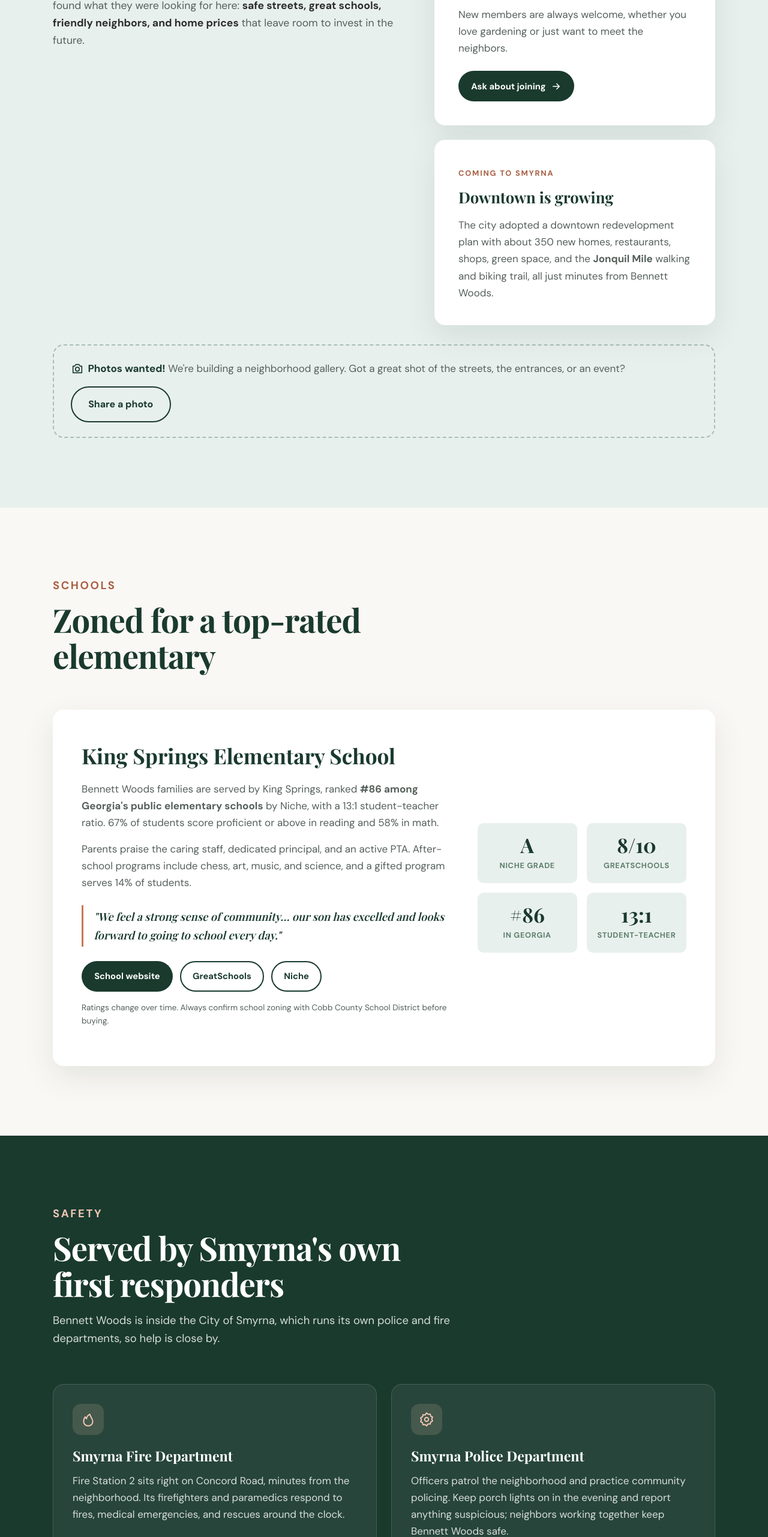
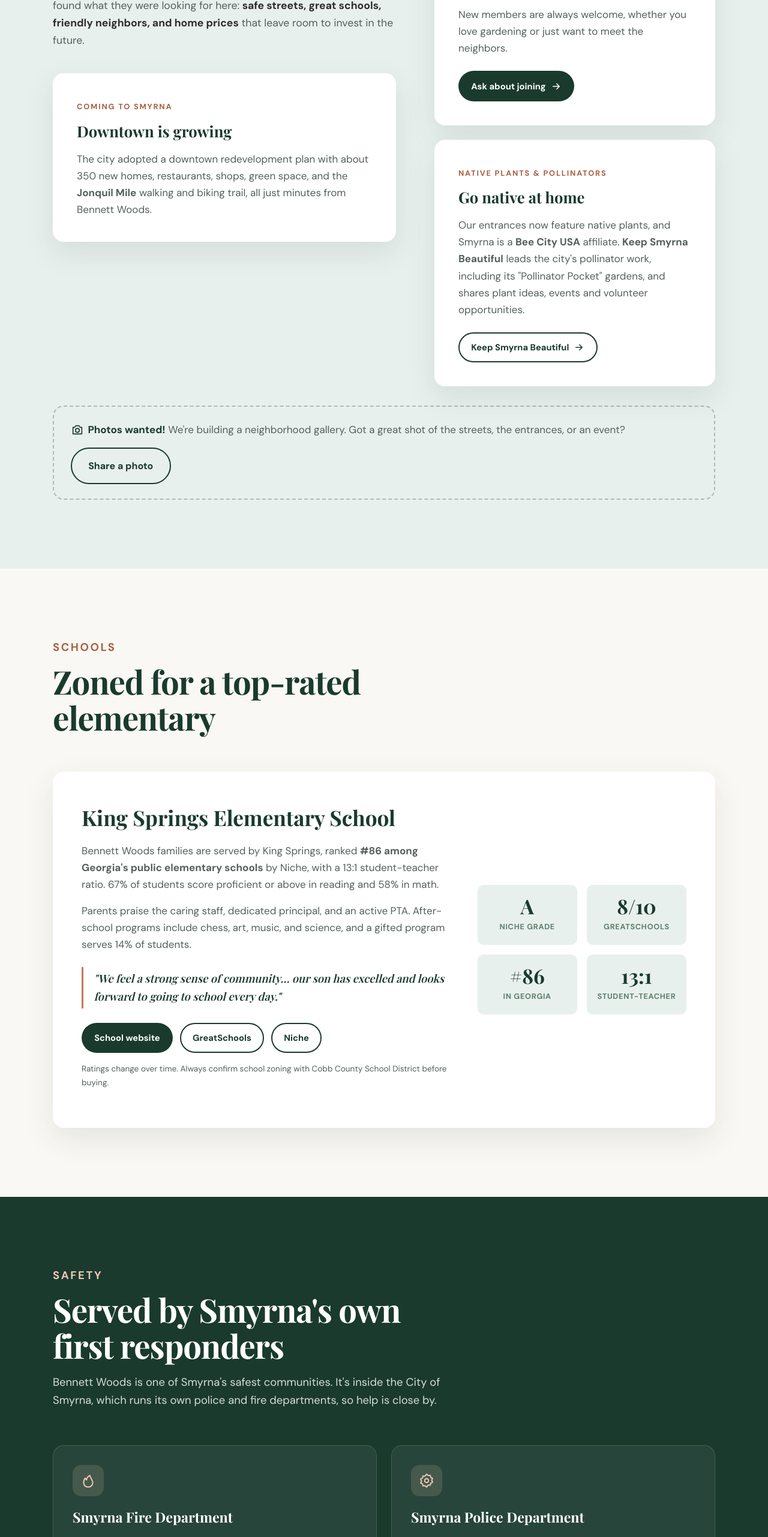
Before and after one commit to Lahti213/Bennett-Woods-Website, a plain HTML site: page index.html in a window 1280 px wide. Shown: the part 2598-5160 px from the top of the page at 60% size. Drawn offline with nearby package versions, Linux system fonts and the light colour scheme; a web font is replaced by a local one.

Commit message:
Add Keep Smyrna Beautiful native plant/pollinator info; restore safety line
- 'Go native at home' panel (Bee City USA, Pollinator Pockets) linking to Keep Smyrna Beautiful
- Pollinator card on the New Neighbors page; news items support an optional link
- Restore 'one of Smyrna's safest communities' (confirmed by resident)
- Rebalance Life Here columns

Co-Authored-By: Claude Opus 5.5 <noreply@anthropic.com>
Claude-Session: https://claude.ai/code/session_01U8H2rPdfjYMoHdXDEFZfrx

```diff
--- a/content.js
+++ b/content.js
@@ -26,13 +26,15 @@ window.BW = {
     /* ---------- News ----------
        Newest first. Items older than `newsMaxAgeDays` are hidden
        automatically so the site never looks stale.
+       Optional: add  link: { label: "Read more", url: "https://..." }  to show a link.
     */
     newsMaxAgeDays: 365,
     news: [
         {
             date: "2026-11-14",
             title: "Native plants at all three entrances",
-            text: "All three neighborhood entrances have been replanted with native plants, thanks to the Garden Club and the neighbors who pitched in. Native plants need less water and support local pollinators. Take a look next time you drive in!"
+            text: "All three neighborhood entrances have been replanted with native plants, thanks to the Garden Club and the neighbors who pitched in. Native plants need less water and support local pollinators. Take a look next time you drive in! Want to plant natives at home? Keep Smyrna Beautiful has ideas and events.",
+            link: { label: "Keep Smyrna Beautiful", url: "https://linktr.ee/keepsmyrnabeautiful" }
         },
         {
             date: "2026-02-20",
--- a/index.html
+++ b/index.html
@@ -173,6 +173,11 @@
                     <p>Evening walks are a neighborhood tradition. Whether you're out with the dog, pushing a stroller, or just enjoying the shade, you'll run into friendly faces. It's the kind of place where kids play together and everyone looks out for each other.</p>
                     <p>Many residents are first-time buyers and young professionals who found what they were looking for here: <strong>safe streets, great schools, friendly neighbors, and home prices</strong> that leave room to invest in the future.</p>
                 </div>
+                <aside class="panel reveal" style="margin-top:2.5rem">
+                    <p class="eyebrow" style="color:var(--clay-dark);margin-bottom:.5rem">Coming to Smyrna</p>
+                    <h3>Downtown is growing</h3>
+                    <p>The city adopted a downtown redevelopment plan with about 350 new homes, restaurants, shops, green space, and the <strong>Jonquil Mile</strong> walking and biking trail, all just minutes from Bennett Woods.</p>
+                </aside>
             </div>
             <div>
                 <aside class="panel reveal">
@@ -189,9 +194,10 @@
                     <div class="btn-row"><a href="#contact" class="btn btn-forest">Ask about joining <svg aria-hidden="true"><use href="#i-arrow"/></svg></a></div>
                 </aside>
                 <aside class="panel reveal" style="margin-top:1.5rem">
-                    <p class="eyebrow" style="color:var(--clay-dark);margin-bottom:.5rem">Coming to Smyrna</p>
-                    <h3>Downtown is growing</h3>
-                    <p>The city adopted a downtown redevelopment plan with about 350 new homes, restaurants, shops, green space, and the <strong>Jonquil Mile</strong> walking and biking trail, all just minutes from Bennett Woods.</p>
+                    <p class="eyebrow" style="color:var(--clay-dark);margin-bottom:.5rem">Native plants &amp; pollinators</p>
+                    <h3>Go native at home</h3>
+                    <p>Our entrances now feature native plants, and Smyrna is a <strong>Bee City USA</strong> affiliate. <strong>Keep Smyrna Beautiful</strong> leads the city's pollinator work, including its "Pollinator Pocket" gardens, and shares plant ideas, events and volunteer opportunities.</p>
+                    <div class="btn-row"><a href="https://linktr.ee/keepsmyrnabeautiful" class="btn btn-outline" target="_blank" rel="noopener">Keep Smyrna Beautiful <svg aria-hidden="true"><use href="#i-arrow"/></svg></a></div>
                 </aside>
             </div>
         </div>
@@ -256,7 +262,7 @@
         <div class="section-head">
             <p class="eyebrow">Safety</p>
             <h2>Served by Smyrna's own first responders</h2>
-            <p>Bennett Woods is inside the City of Smyrna, which runs its own police and fire departments, so help is close by.</p>
+            <p>Bennett Woods is one of Smyrna's safest communities. It's inside the City of Smyrna, which runs its own police and fire departments, so help is close by.</p>
         </div>
         <div class="card-grid">
             <article class="dark-card reveal">
--- a/main.js
+++ b/main.js
@@ -85,7 +85,8 @@
         news.forEach(function (n) {
             newsList.appendChild(el('article', { class: 'news-item' }, [
                 dateBadge(parseDate(n.date)),
-                el('div', {}, [el('h3', { text: n.title }), el('p', { text: n.text })])
+                el('div', {}, [el('h3', { text: n.title }), el('p', { text: n.text }),
+                    n.link && n.link.url ? el('a', { class: 'cal-link', href: n.link.url, target: '_blank', rel: 'noopener', text: n.link.label || 'Read more' }) : null])
             ]));
         });
         if (news.length) show('newsBlock');
```
Also changed, not shown: welcome.html (+5 -0 lines).
